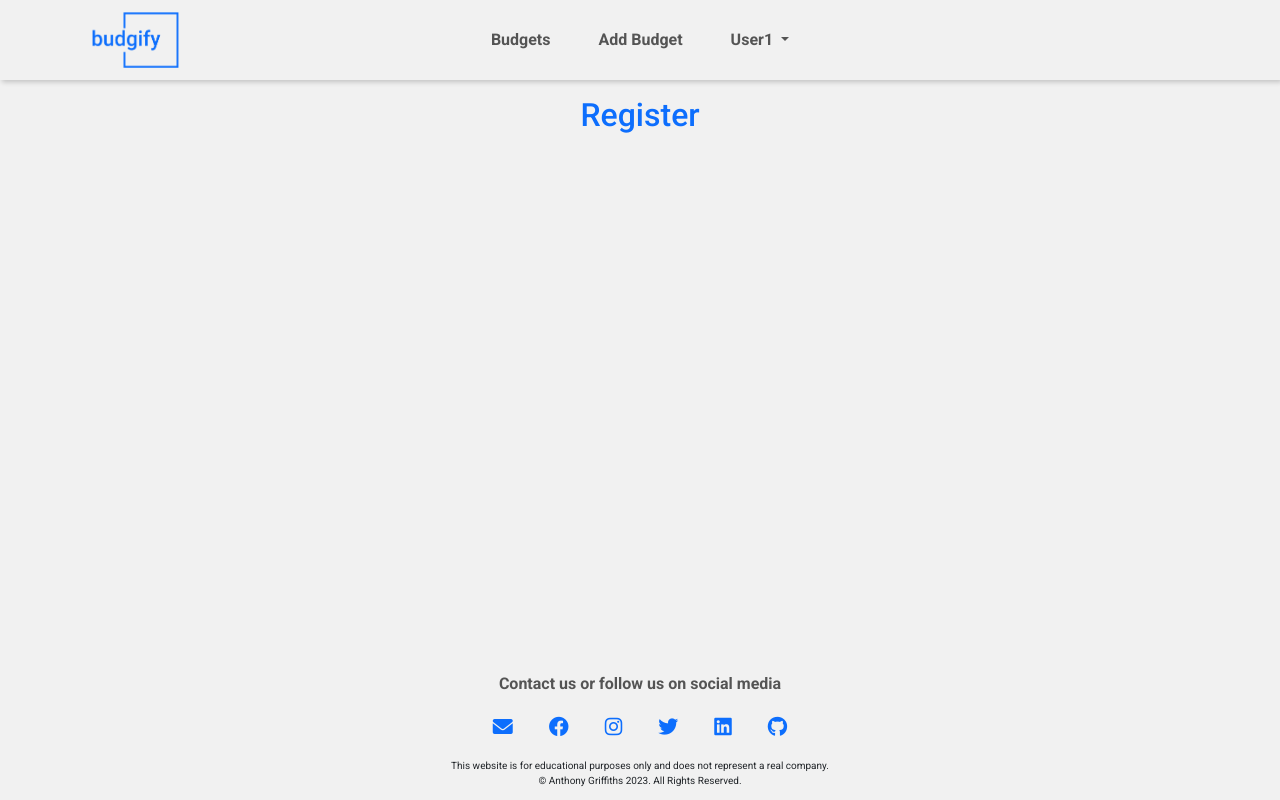
After one commit to Ant2210/budgify, a Flask app: page /register in a window 1280 px wide. The commit adds this page. Run offline with Flask 3, Linux system fonts and the light colour scheme.

Commit message:
Set up register page route and template

```diff
--- a/budgify/routes.py
+++ b/budgify/routes.py
@@ -11,3 +11,8 @@ def home():
 @app.route("/login", methods=["GET", "POST"])
 def login():
     return render_template("login.html")
+
+
+@app.route("/register", methods=["GET", "POST"])
+def register():
+    return render_template("register.html")
--- a/budgify/static/css/style.css
+++ b/budgify/static/css/style.css
@@ -43,24 +43,6 @@ nav .nav-item a:hover, a:hover {
   font-weight: 450;
 }
 
-
-@media screen and (min-width: 992px) {
-  .navbar-brand {
-    position: absolute;
-    padding-left: 5rem;
-    display: block;
-  }
-}
-
-@media screen and (max-width: 992px) {
-  .navbar-toggler {
-    position: absolute;
-    left: 0;
-    margin-left: 20px;
-    display: block;
-  }
-}
-
 /* Footer */
 footer {
   height: 8rem;
@@ -86,6 +68,11 @@ footer ul {
   font-size: 1.25rem;
 }
 
+h2 {
+  color: var(--secondary-color);
+  text-align: center;
+}
+
 /*** WELCOME PAGE ***/
 #welcome-image {
   height: 60vh;
@@ -102,3 +89,22 @@ footer ul {
   color: var(--primary-color);
   max-width: 90%;
 }
+
+
+/*** MEDIA QUERIES ***/
+@media screen and (min-width: 992px) {
+  .navbar-brand {
+    position: absolute;
+    padding-left: 5rem;
+    display: block;
+  }
+}
+
+@media screen and (max-width: 992px) {
+  .navbar-toggler {
+    position: absolute;
+    left: 0;
+    margin-left: 20px;
+    display: block;
+  }
+}
--- a/budgify/templates/base.html
+++ b/budgify/templates/base.html
@@ -45,7 +45,7 @@
           aria-label="Open Menu">
           <span class="navbar-toggler-icon"></span>
         </button>
-        <a class="navbar-brand mx-auto" href="#">
+        <a class="navbar-brand mx-auto" href="{{ url_for('home') }}">
           <img
             class="logo"
             src="{{ url_for('static', filename='images/logo.webp') }}"
--- a/budgify/templates/login.html
+++ b/budgify/templates/login.html
@@ -1,7 +1,7 @@
 {% extends "base.html" %}
 
-{% block title %}Budgify | Login{% endblock %}
+{% block title %}Budgify | Log In{% endblock %}
 
 {% block content %}
-<h1>Login</h1>
+<h2>Log In</h2>
 {% endblock %}
--- /dev/null
+++ b/budgify/templates/register.html
@@ -0,0 +1,7 @@
+{% extends "base.html" %}
+
+{% block title %}Budgify | Register{% endblock %}
+
+{% block content %}
+<h2>Register</h2>
+{% endblock %}
--- a/budgify/templates/welcome.html
+++ b/budgify/templates/welcome.html
@@ -22,7 +22,7 @@
         </p>
         <a href="{{ url_for('login') }}" class="btn btn-primary w-50 mx-auto">Log In</a>
         <span class="mx-auto w-75 text-center">Or</span>
-        <a href="" class="btn btn-success w-50 mx-auto">Sign Up Free</a>
+        <a href="{{ url_for('register') }}" class="btn btn-success w-50 mx-auto">Register Free</a>
       </div>
     </div>
     <div class="col-12 col-md-5 text-center">
```
